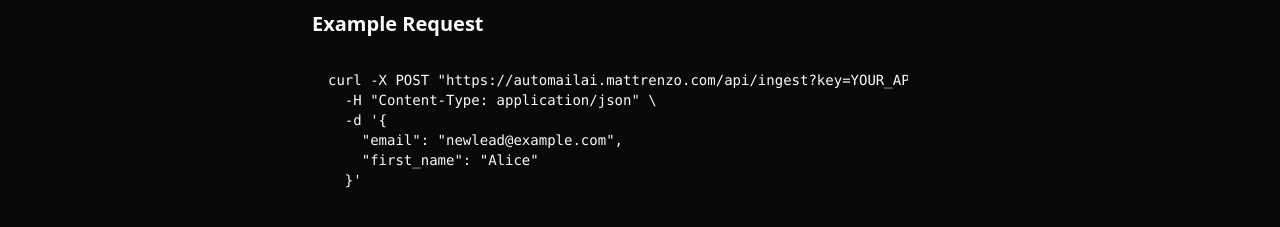
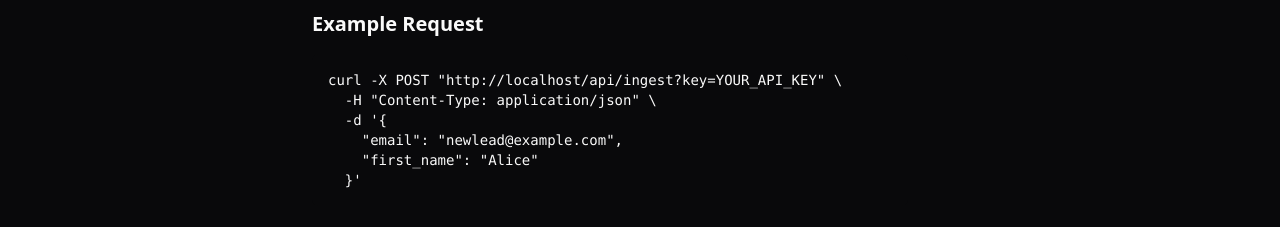
Before and after one commit to oznerta/AutoMail-AI, a Next.js app: page /docs/api/ingest in a window 1280 px wide. Shown: the part 697-924 px from the top of the page. Built offline with nearby package versions, Linux system fonts and the light colour scheme.

Commit message:
feat: implement comprehensive documentation portal with landing page, API references, guides, and supporting components

```diff
--- a/app/(protected)/automations/[id]/page.tsx
+++ b/app/(protected)/automations/[id]/page.tsx
@@ -22,6 +22,7 @@ import { useToast } from "@/components/ui/use-toast"
 import Link from "next/link"
 import { Switch } from "@/components/ui/switch"
 import { Separator } from "@/components/ui/separator"
+import { getURL } from "@/utils/supabase/client"
 
 // Types for our local state
 type TriggerConfig = {
@@ -144,8 +145,8 @@ export default function AutomationEditorPage({ params }: { params: { id: string
     if (loading) return <div className="p-8 flex justify-center"><Loader2 className="animate-spin text-muted-foreground" /></div>
     if (!automation) return <div className="p-8">Automation not found</div>
 
-    // Construct Webhook URL
-    const baseUrl = process.env.NEXT_PUBLIC_APP_URL || (typeof window !== 'undefined' ? window.location.origin : '');
+    // Construct Webhook URL automatically from active domain
+    const baseUrl = getURL();
     const webhookUrl = baseUrl
         ? `${baseUrl}/api/hooks/${automation.id}?token=${(automation as any).webhook_token || ''}`
         : '';
--- a/app/docs/api/ingest/page.tsx
+++ b/app/docs/api/ingest/page.tsx
@@ -1,5 +1,11 @@
+
+"use client";
+
+import { useOrigin } from "@/hooks/use-origin";
 
 export default function ApiIngestPage() {
+    const origin = useOrigin();
+
     return (
         <div className="space-y-6">
             <div className="space-y-2">
@@ -42,7 +48,7 @@ export default function ApiIngestPage() {
                 <h3 className="text-xl font-semibold">Example Request</h3>
                 <div className="rounded-md bg-zinc-950 p-4 overflow-x-auto">
                     <pre className="text-sm text-zinc-50">
-                        {`curl -X POST "https://automailai.mattrenzo.com/api/ingest?key=YOUR_API_KEY" \\
+                        {`curl -X POST "${origin}/api/ingest?key=YOUR_API_KEY" \\
   -H "Content-Type: application/json" \\
   -d '{
     "email": "newlead@example.com",
--- a/app/docs/api/overview/page.tsx
+++ b/app/docs/api/overview/page.tsx
@@ -1,5 +1,11 @@
+
+"use client";
+
+import { useOrigin } from "@/hooks/use-origin";
 
 export default function ApiOverviewPage() {
+    const origin = useOrigin();
+
     return (
         <div className="space-y-6">
             <div className="space-y-2">
@@ -19,7 +25,7 @@ export default function ApiOverviewPage() {
                     Pass the API key as a query parameter <code>?key=YOUR_API_KEY</code> for GET/POST requests.
                 </p>
                 <div className="rounded-md bg-muted p-4">
-                    <code className="text-sm">https://automailai.mattrenzo.com/api/ingest?key=sk_live_...</code>
+                    <code className="text-sm">{origin}/api/ingest?key=sk_live_...</code>
                 </div>
             </div>
 
@@ -29,7 +35,7 @@ export default function ApiOverviewPage() {
                     The base URL for all API requests is your hosted domain:
                 </p>
                 <div className="rounded-md bg-muted p-4">
-                    <code className="text-sm">https://automailai.mattrenzo.com/api</code>
+                    <code className="text-sm">{origin}/api</code>
                 </div>
             </div>
         </div>
--- a/app/docs/api/webhooks/page.tsx
+++ b/app/docs/api/webhooks/page.tsx
@@ -1,5 +1,11 @@
+
+"use client";
+
+import { useOrigin } from "@/hooks/use-origin";
 
 export default function ApiWebhooksPage() {
+    const origin = useOrigin();
+
     return (
         <div className="space-y-6">
             <div className="space-y-2">
@@ -49,7 +55,7 @@ export default function ApiWebhooksPage() {
                 <h3 className="text-xl font-semibold">Example Request</h3>
                 <div className="rounded-md bg-zinc-950 p-4 overflow-x-auto">
                     <pre className="text-sm text-zinc-50">
-                        {`curl -X POST "https://automailai.mattrenzo.com/api/automations/123-abc/trigger?key=YOUR_API_KEY" \\
+                        {`curl -X POST "${origin}/api/automations/123-abc/trigger?key=YOUR_API_KEY" \\
   -H "Content-Type: application/json" \\
   -d '{
     "email": "customer@example.com",
--- a/app/docs/guides/quick-start/page.tsx
+++ b/app/docs/guides/quick-start/page.tsx
@@ -1,5 +1,6 @@
 import { Button } from "@/components/ui/button"
 import Link from "next/link"
+import { QuickStartWebhookSnippet } from "@/components/docs/quick-start-webhook-snippet"
 
 export const metadata = {
     title: "Quick Start | AutoMail AI Docs",
@@ -80,13 +81,7 @@ export default function QuickStartPage() {
                         <p>
                             If you chose "Webhook" ensuring you have the URL:
                         </p>
-                        <pre className="bg-muted p-4 rounded-md overflow-x-auto">
-                            <code>
-                                {`curl -X POST https://automailai.mattrenzo.com/api/webhooks/YOUR_TOKEN \\
-  -H "Content-Type: application/json" \\
-  -d '{ "email": "you@example.com", "first_name": "Developer" }'`}
-                            </code>
-                        </pre>
+                        <QuickStartWebhookSnippet />
                         <p className="text-sm text-muted-foreground">
                             Check your inbox! You should receive the personalized welcome email.
                         </p>
--- a/app/docs/page.tsx
+++ b/app/docs/page.tsx
@@ -4,8 +4,10 @@ import { Button } from "@/components/ui/button"
 import { ArrowRight, Terminal, Zap, Mail, Database, Bot } from "lucide-react"
 import Link from "next/link"
 import { SpotlightCard } from "@/components/ui/spotlight-card";
+import { useOrigin } from "@/hooks/use-origin";
 
 export default function DocsPage() {
+    const origin = useOrigin();
     return (
         <div className="space-y-12 w-full max-w-[1200px]">
             {/* Hero Section */}
@@ -110,7 +112,7 @@ export default function DocsPage() {
                                 High-throughput event ingestion. Push contacts and events directly from your backend.
                             </p>
                             <div className="mt-4 text-xs font-mono bg-muted/50 p-2 rounded text-muted-foreground">
-                                POST https://automailai.mattrenzo.com/api/ingest
+                                POST {origin}/api/ingest
                             </div>
                         </SpotlightCard>
                     </Link>
--- /dev/null
+++ b/components/docs/quick-start-webhook-snippet.tsx
@@ -0,0 +1,17 @@
+"use client";
+
+import { useOrigin } from "@/hooks/use-origin";
+
+export function QuickStartWebhookSnippet() {
+    const origin = useOrigin();
+
+    return (
+        <pre className="bg-muted p-4 rounded-md overflow-x-auto">
+            <code>
+                {`curl -X POST ${origin}/api/webhooks/YOUR_TOKEN \\
+  -H "Content-Type: application/json" \\
+  -d '{ "email": "you@example.com", "first_name": "Developer" }'`}
+            </code>
+        </pre>
+    );
+}
--- a/components/landing/BentoGrid.tsx
+++ b/components/landing/BentoGrid.tsx
@@ -3,6 +3,7 @@
 import React, { useRef, useState, useEffect } from 'react';
 import { motion, useMotionValue, useSpring, useTransform } from 'framer-motion';
 import { Globe, Shield, Cpu, Zap, CheckCircle2, Lock, Terminal } from 'lucide-react';
+import { useOrigin } from '@/hooks/use-origin';
 
 // --- 3D TILT CARD WRAPPER ---
 function TiltCard({ children, className, containerClassName }: { children: React.ReactNode, className?: string, containerClassName?: string }) {
@@ -124,6 +125,8 @@ function AIEngine() {
 }
 
 export default function BentoGrid() {
+    const origin = useOrigin();
+
     return (
         <section className="py-24 bg-black relative z-10 border-t border-white/5">
             <div className="container px-4 md:px-6 max-w-[1400px]">
@@ -163,7 +166,7 @@ export default function BentoGrid() {
                         <div className="flex flex-col h-full bg-black/40">
                             <div className="flex items-center gap-2 text-zinc-400 p-6 pb-2 border-b border-white/5">
                                 <Terminal className="h-4 w-4" />
-                                <span className="text-xs font-mono uppercase tracking-wider">System Logs</span>
+                                <span className="text-xs font-mono uppercase tracking-wider">Live Trace</span>
                             </div>
                             <div className="flex-1 overflow-hidden relative">
                                 <div className="absolute inset-0 bg-green-500/5 animate-pulse pointer-events-none"></div>
@@ -172,28 +175,22 @@ export default function BentoGrid() {
                         </div>
                     </TiltCard>
 
-                    {/* Card 3: BYOK (Tall) */}
+                    {/* Card 3: Enterprise Ready */}
                     <TiltCard containerClassName="md:col-span-1 row-span-1">
-                        <div className="relative z-10 p-8 h-full flex flex-col">
-                            <div className="flex items-center gap-2 text-zinc-400 mb-4">
-                                <Shield className="h-4 w-4" />
-                                <span className="text-xs font-mono uppercase tracking-wider">Data Sovereignty</span>
+                        <div className="flex flex-col justify-between p-8 h-full">
+                            <div className="flex items-center gap-2 text-zinc-400 mb-2">
+                                <Lock className="h-4 w-4" />
+                                <span className="text-xs font-mono uppercase tracking-wider">Security</span>
                             </div>
-                            <div className="text-2xl font-bold text-white mb-auto">Bring Your Own Keys</div>
-
-                            <div className="space-y-4 mt-8">
-                                <div className="flex items-center gap-3 group">
-                                    <div className="h-8 w-8 rounded-full bg-slate-800 flex items-center justify-center group-hover:scale-110 transition-transform">
-                                        <Lock className="h-4 w-4 text-emerald-400" />
-                                    </div>
-                                    <span className="text-zinc-300 text-sm">Supabase Direct</span>
-                                </div>
-                                <div className="flex items-center gap-3 group">
-                                    <div className="h-8 w-8 rounded-full bg-slate-800 flex items-center justify-center group-hover:scale-110 transition-transform">
-                                        <CheckCircle2 className="h-4 w-4 text-emerald-400" />
-                                    </div>
-                                    <span className="text-zinc-300 text-sm">OpenAI API Key</span>
-                                </div>
+                            <div>
+                                <h3 className="text-2xl font-bold text-white mb-2">Enterprise Vault</h3>
+                                <p className="text-zinc-500 text-sm">
+                                    AES-256 encrypted key storage with zero-knowledge architecture.
+                                </p>
+                            </div>
+                            <div className="flex items-center gap-2 text-emerald-400 font-mono text-xs mt-4">
+                                <CheckCircle2 className="h-4 w-4" />
+                                <span>SOC2 Type II Ready</span>
                             </div>
                         </div>
                     </TiltCard>
@@ -214,7 +211,7 @@ export default function BentoGrid() {
 
                             <div className="bg-black/50 p-5 rounded-lg font-mono text-[10px] md:text-xs border border-white/10 shadow-2xl skew-x-[-2deg] group-hover:skew-x-0 transition-all duration-300 w-full md:w-[55%] relative overflow-hidden">
                                 <div className="absolute top-0 right-0 p-2 opacity-50"><div className="h-2 w-2 rounded-full bg-green-500 animate-pulse"></div></div>
-                                <div className="text-zinc-500 select-none mb-2">// POST https://automailai.mattrenzo.com/api/ingest</div>
+                                <div className="text-zinc-500 select-none mb-2">// POST {origin}/api/ingest</div>
                                 <div className="text-purple-400">await <span className="text-yellow-300">fetch</span>(url, {'{'}</div>
                                 <div className="pl-4 text-blue-300">method: <span className="text-green-300">'POST'</span>,</div>
                                 <div className="pl-4 text-blue-300">headers: {'{'} <span className="text-green-300">'Authorization'</span>: <span className="text-orange-300">'Bearer sk_live_...'</span> {'}'},</div>
--- /dev/null
+++ b/hooks/use-origin.ts
@@ -0,0 +1,21 @@
+"use client";
+
+import { useEffect, useState } from "react";
+import { getURL } from "@/utils/supabase/client";
+
+/**
+ * Hook that automatically resolves the active origin/base URL.
+ * Automatically adapts to localhost, preview deployments, or custom production domains.
+ */
+export function useOrigin(): string {
+    const [origin, setOrigin] = useState<string>("");
+
+    useEffect(() => {
+        if (typeof window !== "undefined" && window.location?.origin) {
+            setOrigin(window.location.origin);
+        }
+    }, []);
+
+    // Fallback to getURL() during SSR or before mount
+    return origin || (typeof window !== "undefined" && window.location?.origin ? window.location.origin : getURL());
+}
--- a/utils/supabase/client.ts
+++ b/utils/supabase/client.ts
@@ -25,18 +25,31 @@ export function createClient() {
 }
 
 /**
- * Helper to get the absolute URL for redirects
+ * Helper to get the absolute URL for redirects, OAuth callbacks, and API calls.
+ * Automatically detects the current origin in browser environments,
+ * and dynamically infers Vercel / environment settings on the server.
  */
 export const getURL = () => {
-    let url = process.env.NEXT_PUBLIC_APP_URL ??
-             process.env.NEXT_PUBLIC_SITE_URL ??
-             (process.env.NEXT_PUBLIC_VERCEL_URL ? `https://${process.env.NEXT_PUBLIC_VERCEL_URL}` : 'http://localhost:3000');
+    // 1. Client-side browser: Always automatically use the active origin
+    if (typeof window !== 'undefined' && window.location?.origin) {
+        return window.location.origin;
+    }
+
+    // 2. Server-side: Determine URL from environment variables
+    let url =
+        process.env.NEXT_PUBLIC_APP_URL ||
+        process.env.NEXT_PUBLIC_SITE_URL ||
+        (process.env.NEXT_PUBLIC_VERCEL_URL
+            ? `https://${process.env.NEXT_PUBLIC_VERCEL_URL}`
+            : process.env.VERCEL_URL
+            ? `https://${process.env.VERCEL_URL}`
+            : 'http://localhost:3000');
 
     // Make sure to include `https://` when not localhost.
     url = url.includes('http') ? url : `https://${url}`;
 
     // Make sure to not include a trailing `/`.
-    url = url.charAt(url.length - 1) === '/' ? url.slice(0, -1) : url;
+    url = url.endsWith('/') ? url.slice(0, -1) : url;
 
     return url;
 };
```
